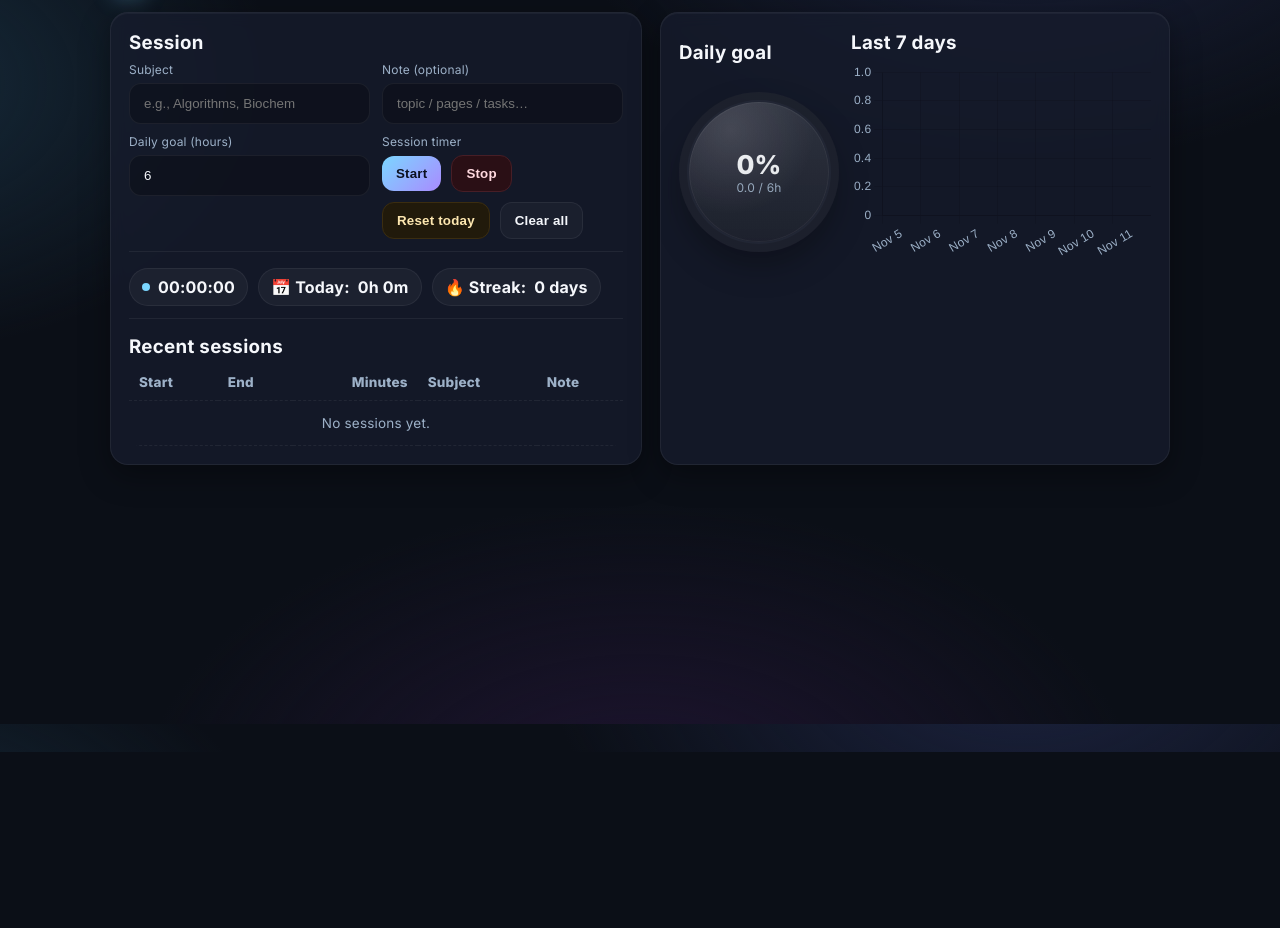
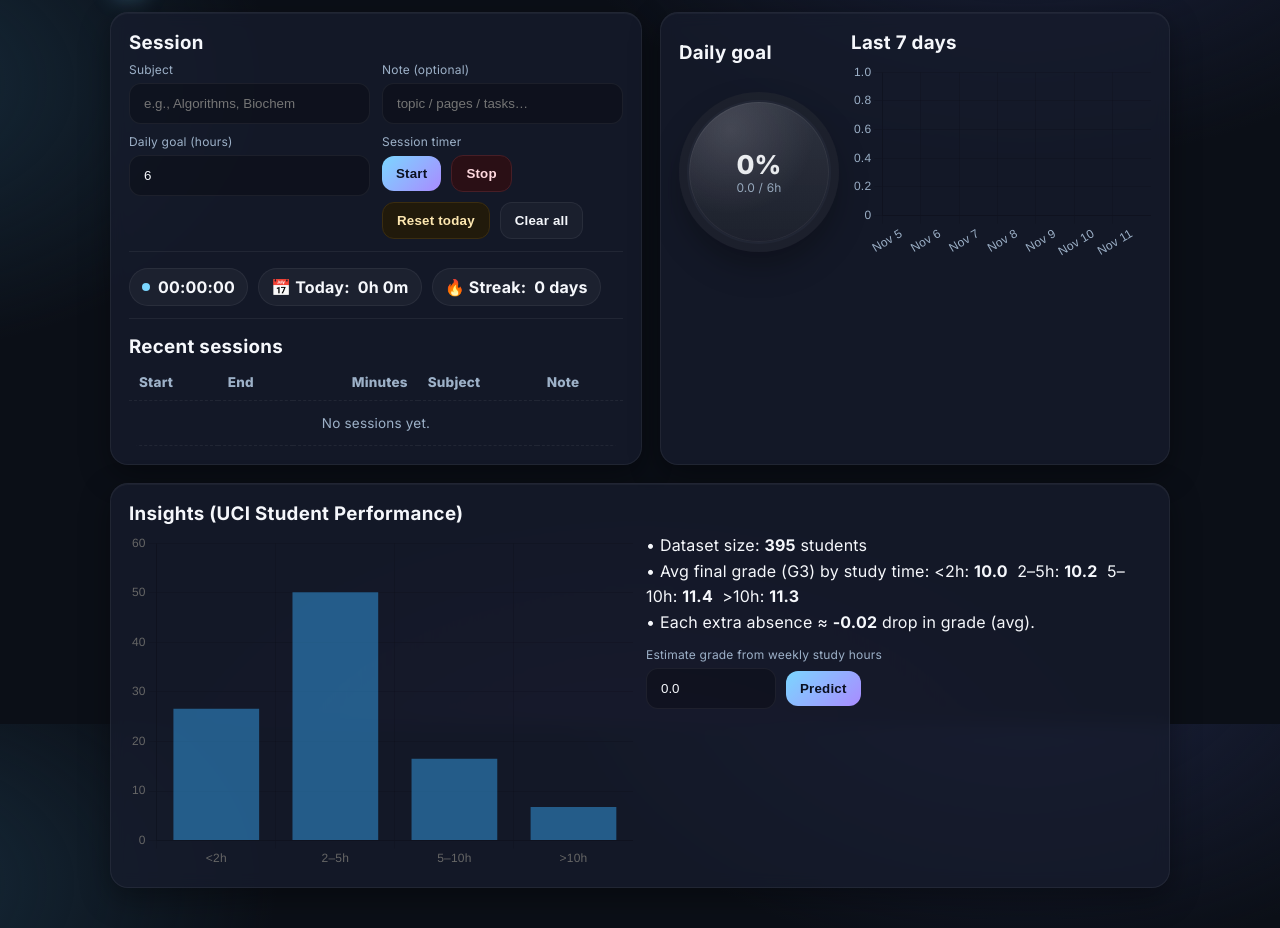
Before and after one commit to komall2021/study-tracker, a plain HTML site: page index.html in a window 1280 px wide. Shown: the part 76-1004 px from the top of the page. Before the commit the page ends 828 px from the top, so only its background shows below. Drawn offline with nearby package versions, Linux system fonts and the light colour scheme.

Commit message:
Update2 index.html

```diff
--- a/index.html
+++ b/index.html
@@ -10,6 +10,8 @@
 
 <!-- Chart.js -->
 <script src="https://cdn.jsdelivr.net/npm/chart.js@4.4.1/dist/chart.umd.min.js"></script>
+<!-- CSV parser (for UCI dataset) -->
+<script src="https://cdn.jsdelivr.net/npm/papaparse@5.4.1/papaparse.min.js"></script>
 
 <style>
   /* =================== THEME =================== */
@@ -36,8 +38,6 @@
     --shadow: 0 10px 30px rgba(0,0,0,0.35), inset 0 1px 0 rgba(255,255,255,0.04);
     --radius: 18px;
   }
-
-  /* Light mode */
   :root[data-theme="light"]{
     --bg: #f7f9fc;
     --bg-2: radial-gradient(1200px 800px at 80% -10%, #e8f0ff 0%, transparent 40%),
@@ -64,132 +64,48 @@
   }
 
   /* ========= LAYOUT ========= */
-  .site {
-    max-width: 1100px;
-    margin: 28px auto;
-    padding: 0 20px 40px;
-  }
-
-  .header {
-    display:flex; align-items:center; justify-content:space-between;
-    margin-bottom: 18px;
-  }
-
-  .brand {
-    display:flex; align-items:center; gap:12px;
-  }
-  .logo {
-    width:38px; height:38px; border-radius:12px;
-    background: linear-gradient(135deg, #7bd6ff, #a98bff);
-    display:grid; place-items:center; color:#0b1020; font-weight:900;
-    box-shadow: 0 8px 20px rgba(121, 209, 255, 0.25);
-  }
-  .brand h1 {
-    font-size: 22px; margin:0;
-  }
+  .site { max-width: 1100px; margin: 28px auto; padding: 0 20px 40px; }
+  .header { display:flex; align-items:center; justify-content:space-between; margin-bottom: 18px; }
+  .brand { display:flex; align-items:center; gap:12px; }
+  .logo { width:38px; height:38px; border-radius:12px; background: linear-gradient(135deg, #7bd6ff, #a98bff); display:grid; place-items:center; color:#0b1020; font-weight:900; box-shadow: 0 8px 20px rgba(121, 209, 255, 0.25); }
+  .brand h1 { font-size: 22px; margin:0; }
   .brand p { margin:0; color:var(--muted); font-size:13px }
-
   .actions { display:flex; gap:10px; align-items:center }
-
-  .grid {
-    display:grid; gap:18px;
-    grid-template-columns: 1.1fr 1fr;
-  }
-  @media (max-width: 960px){
-    .grid { grid-template-columns: 1fr; }
-  }
+  .grid { display:grid; gap:18px; grid-template-columns: 1.1fr 1fr; }
+  @media (max-width: 960px){ .grid { grid-template-columns: 1fr; } }
 
   /* ========= CARDS ========= */
-  .card {
-    background: var(--card);
-    border: 1px solid var(--border);
-    border-radius: var(--radius);
-    box-shadow: var(--shadow);
-    padding: 18px;
-    backdrop-filter: blur(8px);
-  }
-
-  .section-title{
-    margin: 0 0 8px 0;
-    font-weight: 700;
-    letter-spacing: 0.3px;
-  }
-
-  .divider{
-    height:1px; background: var(--border);
-    margin: 12px 0 16px;
-  }
+  .card { background: var(--card); border: 1px solid var(--border); border-radius: var(--radius); box-shadow: var(--shadow); padding: 18px; backdrop-filter: blur(8px); }
+  .section-title{ margin: 0 0 8px 0; font-weight: 700; letter-spacing: 0.3px; }
+  .divider{ height:1px; background: var(--border); margin: 12px 0 16px; }
 
   /* ========= FORMS & BUTTONS ========= */
   label { font-size: 12px; color: var(--muted); margin-bottom:6px; display:block }
-  input {
-    width:100%; border:1px solid var(--border);
-    background: rgba(0,0,0,0.25);
-    color: var(--text);
-    border-radius: 12px; padding: 12px 14px;
-    outline: none;
-    transition: border-color .15s ease, transform .04s ease;
-  }
+  input { width:100%; border:1px solid var(--border); background: rgba(0,0,0,0.25); color: var(--text); border-radius: 12px; padding: 12px 14px; outline: none; transition: border-color .15s ease, transform .04s ease; }
   :root[data-theme="light"] input { background: rgba(255,255,255,0.8) }
   input:focus { border-color: #77cfff; box-shadow: 0 0 0 3px rgba(119,207,255,0.16) }
-
   .row { display:grid; grid-template-columns: 1fr 1fr; gap: 12px }
   .row-3 { display:grid; grid-template-columns: 1fr 1fr 1fr; gap:12px }
   @media (max-width: 560px){ .row, .row-3 { grid-template-columns: 1fr } }
-
   .controls { display:flex; gap:10px; flex-wrap:wrap; align-items:center }
-
-  button{
-    appearance:none; border:1px solid var(--border);
-    background: rgba(255,255,255,0.05);
-    color: var(--text); font-weight: 700; letter-spacing: .2px;
-    padding: 10px 14px; border-radius: 12px; cursor:pointer;
-    transition: transform .04s ease, filter .15s ease, background .15s ease;
-  }
+  button{ appearance:none; border:1px solid var(--border); background: rgba(255,255,255,0.05); color: var(--text); font-weight: 700; letter-spacing: .2px; padding: 10px 14px; border-radius: 12px; cursor:pointer; transition: transform .04s ease, filter .15s ease, background .15s ease; }
   button:hover{ transform: translateY(-1px); filter: brightness(1.05) }
-  .btn-primary{
-    background: linear-gradient(135deg, var(--primary), var(--primary-2));
-    color: #0b1020; border: none;
-  }
+  .btn-primary{ background: linear-gradient(135deg, var(--primary), var(--primary-2)); color: #0b1020; border: none; }
   .btn-danger{ background: #2a0f15; border-color:#471e26; color:#ffd9df }
   .btn-warn  { background: #211a0b; border-color:#3b2d10; color:#fde7b0 }
   .btn-ghost { background: rgba(255,255,255,0.03) }
-
-  .toggle{
-    border-radius: 999px; padding: 8px 12px; font-weight:700;
-    background: rgba(255,255,255,0.06);
-  }
+  .toggle{ border-radius: 999px; padding: 8px 12px; font-weight:700; background: rgba(255,255,255,0.06); }
 
   /* ========= BADGES ========= */
   .meta{ display:flex; gap:10px; flex-wrap:wrap }
-  .badge{
-    display:flex; align-items:center; gap:8px;
-    background: rgba(255,255,255,0.04);
-    border:1px solid var(--border); border-radius: 999px;
-    padding: 8px 12px; font-weight: 700; color: var(--text);
-  }
+  .badge{ display:flex; align-items:center; gap:8px; background: rgba(255,255,255,0.04); border:1px solid var(--border); border-radius: 999px; padding: 8px 12px; font-weight: 700; color: var(--text); }
   .badge .dot{ width:8px; height:8px; border-radius:999px; background: var(--primary) }
 
   /* ========= RING ========= */
   .ring-wrap{ display:grid; place-items:center }
-  .ring{
-    --size: 160px;
-    width: var(--size); height: var(--size); border-radius: 50%;
-    background: conic-gradient(#4c5767 0deg, #4c5767 0deg, var(--ring-bg) 0deg 360deg);
-    display:grid; place-items:center; position: relative;
-    box-shadow: inset 0 0 0 8px rgba(0,0,0,0.15), 0 16px 30px rgba(0,0,0,0.25);
-  }
-  .ring:after{
-    content:"";
-    position:absolute; inset:10px; border-radius:50%;
-    background: radial-gradient(120% 120% at 30% 20%, rgba(255,255,255,0.12), transparent 50%),
-                linear-gradient(180deg, rgba(255,255,255,0.06), rgba(0,0,0,0.12));
-    box-shadow: inset 0 0 0 1px rgba(255,255,255,0.05);
-  }
-  .ring .inner{
-    position:absolute; inset:18px; border-radius:50%;
-    display:grid; place-items:center;
-  }
+  .ring{ --size: 160px; width: var(--size); height: var(--size); border-radius: 50%; background: conic-gradient(#4c5767 0deg, #4c5767 0deg, var(--ring-bg) 0deg 360deg); display:grid; place-items:center; position: relative; box-shadow: inset 0 0 0 8px rgba(0,0,0,0.15), 0 16px 30px rgba(0,0,0,0.25); }
+  .ring:after{ content:""; position:absolute; inset:10px; border-radius:50%; background: radial-gradient(120% 120% at 30% 20%, rgba(255,255,255,0.12), transparent 50%), linear-gradient(180deg, rgba(255,255,255,0.06), rgba(0,0,0,0.12)); box-shadow: inset 0 0 0 1px rgba(255,255,255,0.05); }
+  .ring .inner{ position:absolute; inset:18px; border-radius:50%; display:grid; place-items:center; }
   .ring .value{ font-weight: 900; font-size: 26px }
   .ring .cap{ font-size: 12px; color: var(--muted) }
 
@@ -202,15 +118,9 @@
   .empty{ color: var(--muted); text-align:center; padding: 14px 0 }
 
   /* ========= FEEDBACK ========= */
-  .toast{
-    border-left:4px solid var(--good); background: rgba(0, 255, 160, 0.08);
-    padding: 12px 14px; border-radius: 12px; display:none;
-  }
+  .toast{ border-left:4px solid var(--good); background: rgba(0, 255, 160, 0.08); padding: 12px 14px; border-radius: 12px; display:none; }
 
-  /* Motion safety */
-  @media (prefers-reduced-motion: reduce){
-    *{ transition: none !important; animation: none !important }
-  }
+  @media (prefers-reduced-motion: reduce){ *{ transition: none !important; animation: none !important } }
 </style>
 </head>
 <body>
@@ -225,7 +135,6 @@
           <p>Personal focus & progress — saved privately in your browser.</p>
         </div>
       </div>
-
       <div class="actions">
         <button id="themeBtn" class="toggle">🌙 Dark</button>
         <a id="exportCsv" class="btn-ghost" style="text-decoration:none; padding:10px 14px; border-radius:12px; border:1px solid var(--border)" href="javascript:void(0)">Export CSV</a>
@@ -309,6 +218,27 @@
         </div>
       </section>
     </div>
+
+    <!-- INSIGHTS (UCI dataset) -->
+    <section class="card" style="margin-top:18px">
+      <h3 class="section-title">Insights (UCI Student Performance)</h3>
+      <div class="row">
+        <div>
+          <canvas id="chartStudytime" height="200"></canvas>
+        </div>
+        <div>
+          <div id="insightsBox">Loading dataset…</div>
+          <div style="margin-top:12px">
+            <label>Estimate grade from weekly study hours</label>
+            <div class="controls">
+              <input id="hoursInput" type="number" min="0" max="40" step="0.5" value="6" style="max-width:130px">
+              <button id="predictBtn" class="btn-primary">Predict</button>
+            </div>
+            <div id="predictOut" style="margin-top:8px;font-weight:800"></div>
+          </div>
+        </div>
+      </div>
+    </section>
   </div>
 
 <script>
@@ -366,7 +296,7 @@ goalEl.value = Number(localStorage.getItem(LS_GOAL) || goalEl.value);
 goalEl.addEventListener("change", ()=>{ localStorage.setItem(LS_GOAL, goalEl.value); renderTotals(); });
 refreshSubjectList();
 
-/* ========================== CHART ========================== */
+/* ========================== CHART (your last 7 days) ========================== */
 let chart = new Chart($("chart7"), {
   type: "bar",
   data: { labels: [], datasets: [{ label: "Hours", data: [] }] },
@@ -430,7 +360,7 @@ function renderTotals(){
   const s = computeStreak();
   streakEl.textContent = `${s} ${s===1?"day":"days"}`;
 
-  // chart
+  // chart: last 7 days
   const labels = [], data = [];
   for(let i=6;i>=0;i--){
     const d = new Date(); d.setDate(d.getDate()-i); d.setHours(0,0,0,0);
@@ -439,6 +369,9 @@ function renderTotals(){
     data.push(((byDay[k]||0)/60).toFixed(2));
   }
   chart.data.labels = labels; chart.data.datasets[0].data = data; chart.update();
+
+  // keep insights hours synced with your activity
+  updateInsightsFromUser();
 }
 
 function toastMsg(text){
@@ -514,7 +447,102 @@ clearAllBtn.addEventListener("click", ()=>{
 });
 exportCsvBtn.addEventListener("click", exportCsv);
 
+/* ========================== UCI DATA INTEGRATION ========================== */
+const chartStudyEl = document.getElementById("chartStudytime");
+const insightsBox   = document.getElementById("insightsBox");
+const hoursInput    = document.getElementById("hoursInput");
+const predictBtn    = document.getElementById("predictBtn");
+const predictOut    = document.getElementById("predictOut");
+
+let chartStudytime = null;
+window._uci = null;
+
+function sumLast7DaysMinutes(){   // use your existing log
+  const byDay = totalsByDay();
+  const now = new Date(); now.setHours(0,0,0,0);
+  let total = 0;
+  for(let i=0;i<7;i++){
+    const d = new Date(now); d.setDate(now.getDate()-i);
+    total += byDay[dateKey(d)] || 0;
+  }
+  return total;
+}
+
+function loadUCI(){
+  fetch("data/student-mat.csv")
+    .then(r => r.text())
+    .then(csv => {
+      const parsed = Papa.parse(csv, { header: true, dynamicTyping: true });
+      const rows = parsed.data.filter(r => Number.isFinite(r.studytime) && Number.isFinite(r.G3));
+
+      const labels = ["<2h", "2–5h", "5–10h", ">10h"];
+      const counts = [0,0,0,0];
+      const g3bins = [[],[],[],[]];
+      const absPairs = [];
+
+      for(const r of rows){
+        const idx = (r.studytime|0) - 1;
+        if(idx>=0 && idx<4){ counts[idx]++; g3bins[idx].push(+r.G3); }
+        if(Number.isFinite(r.absences) && Number.isFinite(r.G3)){ absPairs.push([+r.absences, +r.G3]); }
+      }
+      const total = counts.reduce((a,b)=>a+b,0);
+      const pct   = counts.map(c => +(100*c/total).toFixed(1));
+      const avgG3 = g3bins.map(a => a.length ? a.reduce((x,y)=>x+y,0)/a.length : 0);
+
+      // simple regression slope: absences -> grade
+      const meanX = absPairs.reduce((s,[x])=>s+x,0) / absPairs.length;
+      const meanY = absPairs.reduce((s,[,y])=>s+y,0) / absPairs.length;
+      let num=0, den=0;
+      for(const [x,y] of absPairs){ num += (x-meanX)*(y-meanY); den += (x-meanX)*(x-meanX); }
+      const slopeAbs = den ? num/den : 0;
+
+      window._uci = { labels, pct, avgG3, meanAbs: meanX, slopeAbs, sampleSize: total };
+
+      // draw chart
+      chartStudytime = new Chart(chartStudyEl, {
+        type: "bar",
+        data: { labels, datasets: [{ label: "% of students", data: pct }] },
+        options: { responsive:true, scales:{ y:{ beginAtZero:true } }, plugins:{ legend:{ display:false } } }
+      });
+
+      insightsBox.innerHTML = `
+        <div style="line-height:1.6">
+          • Dataset size: <b>${total}</b> students<br>
+          • Avg final grade (G3) by study time:
+          ${labels.map((l,i)=>`${l}: <b>${avgG3[i].toFixed(1)}</b>`).join("&nbsp;&nbsp;")}
+          <br>• Each extra absence ≈ <b>${(-slopeAbs).toFixed(2)}</b> drop in grade (avg).
+        </div>
+      `;
+
+      // seed with your last-7-days
+      hoursInput.value = (sumLast7DaysMinutes()/60).toFixed(1);
+    })
+    .catch(err => {
+      insightsBox.innerHTML = `<span style="color:#ffb4b4">Failed to load dataset.</span>`;
+      console.error(err);
+    });
+}
+
+predictBtn?.addEventListener("click", () => {
+  if(!window._uci){ predictOut.textContent = "Dataset not loaded yet."; return; }
+  const h = Number(hoursInput.value) || 0;
+  const edges = [0,2,5,10,1e9];
+  let level = 0;
+  for(let i=0;i<4;i++){ if(h >= edges[i] && h < edges[i+1]){ level=i; break; } }
+  const base = window._uci.avgG3[level] || 10;
+  const pred = Math.max(0, Math.min(20, base));
+  predictOut.textContent = `Estimated final grade (G3) ≈ ${pred.toFixed(1)} / 20 based on ~${h}h/week`;
+});
+
+// keep estimator synced with your new logs
+function updateInsightsFromUser(){
+  if(!window._uci) return;
+  hoursInput.value = (sumLast7DaysMinutes()/60).toFixed(1);
+}
+
+/* ========================== BOOT ========================== */
 renderLog(); renderTotals(); setInterval(tick, 1000);
+loadUCI();  // <-- load dataset
 </script>
 </body>
 </html>
```
